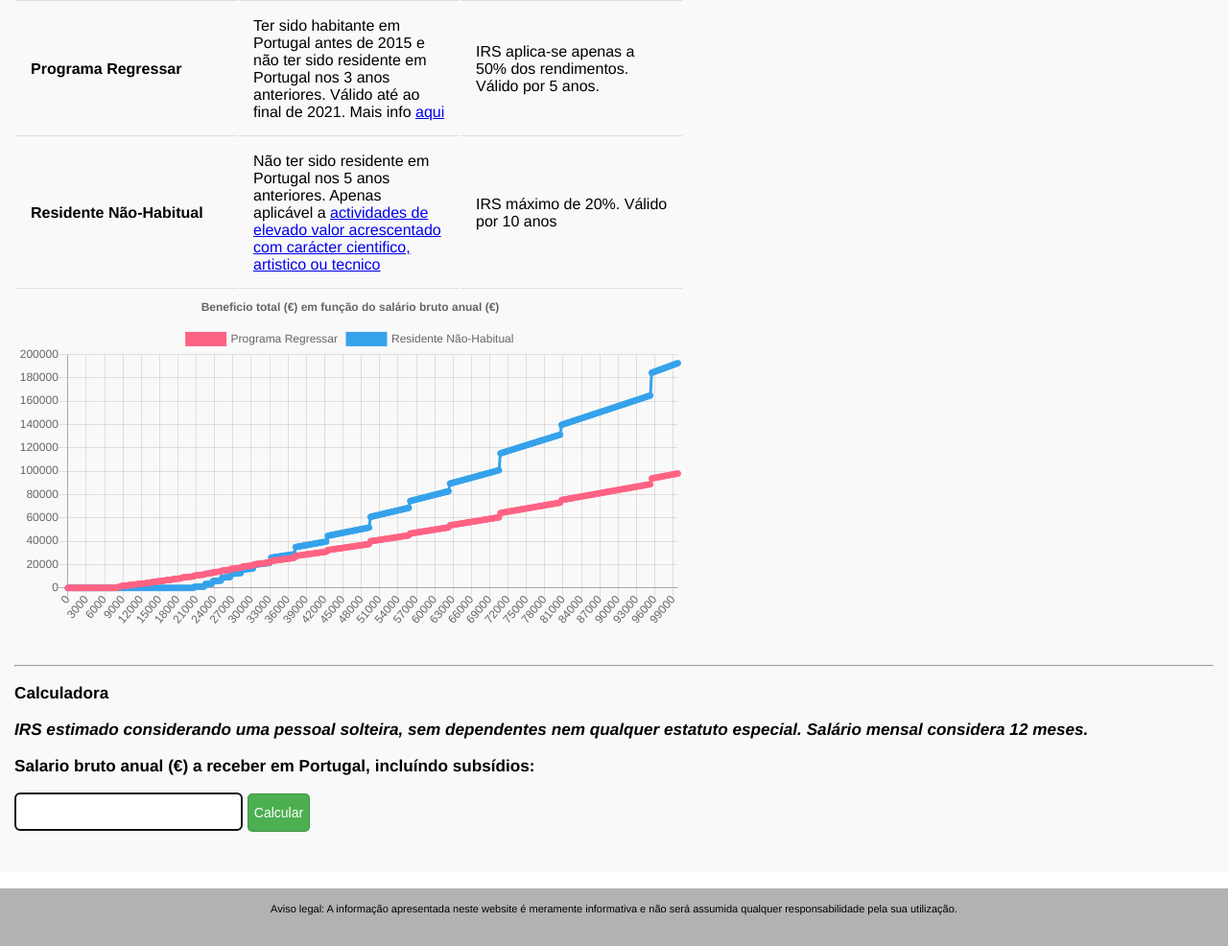
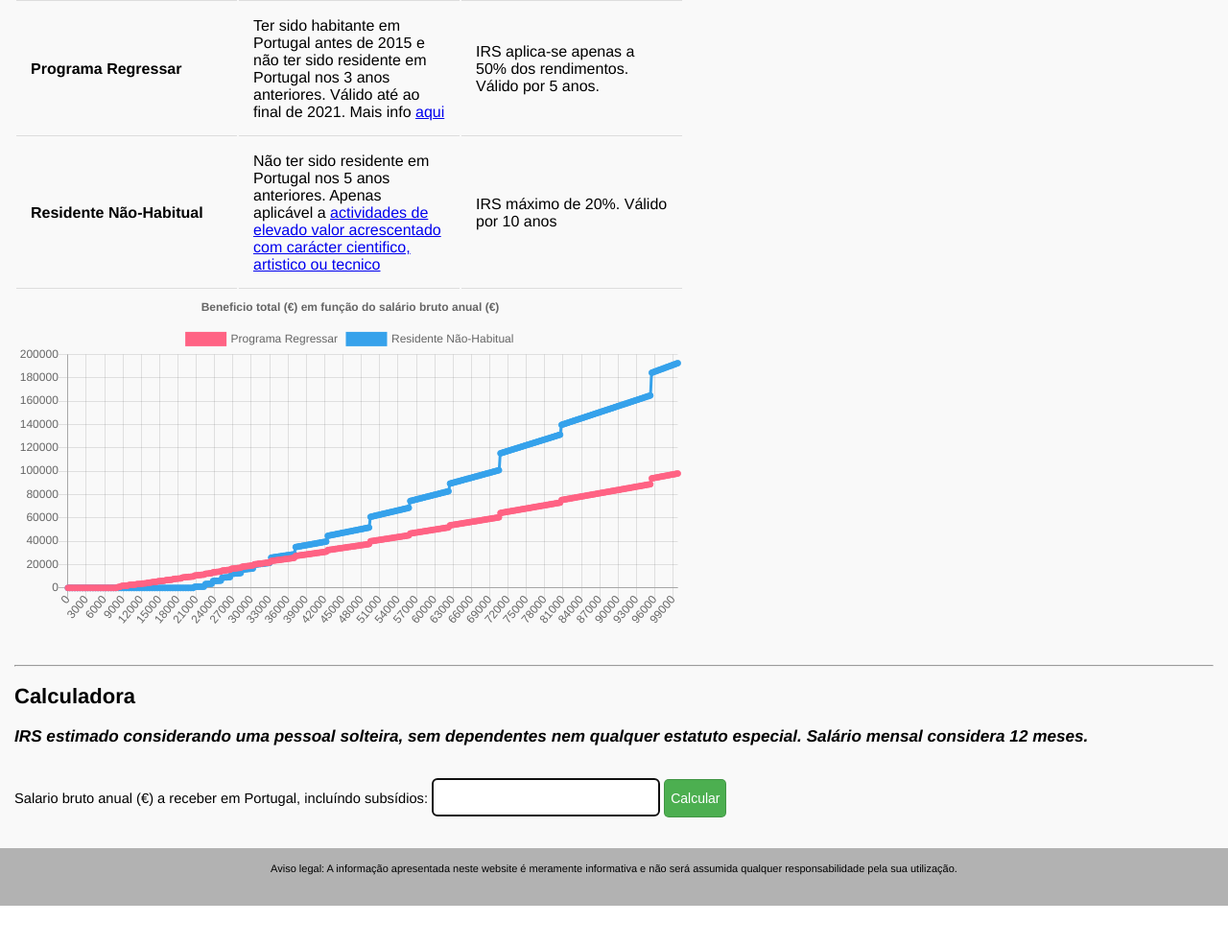
Before and after one commit to joaocraveiro/regressar, a plain HTML site: page index.html in a window 1280 px wide. Shown: the part 211-1197 px from the top of the page at 96% size. After the commit the page ends 1155 px from the top, so only its background shows below. Drawn offline with nearby package versions, Linux system fonts and the light colour scheme.

Commit message:
Fix tags texto

```diff
--- a/index.html
+++ b/index.html
@@ -203,17 +203,14 @@
 
 			<canvas id="canvas"></canvas>
 
-			<br><br>
+			<br/><br/>
 			<hr>
-				<h3>Calculadora</>
-			<p>
-				<p><i>IRS estimado considerando uma pessoal solteira, sem dependentes nem qualquer estatuto especial. Salário mensal considera 12 meses.</i></p>
-				Salario bruto anual (€) a receber em Portugal, incluíndo subsídios:
-			</p>
+			<h2>Calculadora</h2>
+			<h3><p><i>IRS estimado considerando uma pessoal solteira, sem dependentes nem qualquer estatuto especial. Salário mensal considera 12 meses.</i></p></h3>
+			<br/>
+			Salario bruto anual (€) a receber em Portugal, incluíndo subsídios:
 			<input id="input-salario-bruto" type="text" autofocus>
 			<button onclick="calcular()">Calcular</button>
-
-
 
 			<div id="resultados" style="display:none">
 				<table>
```
